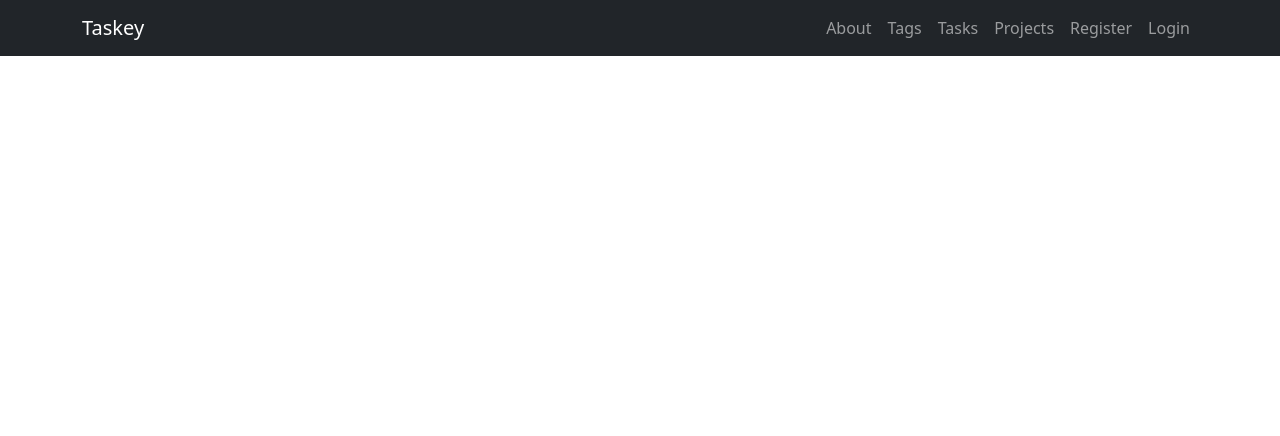
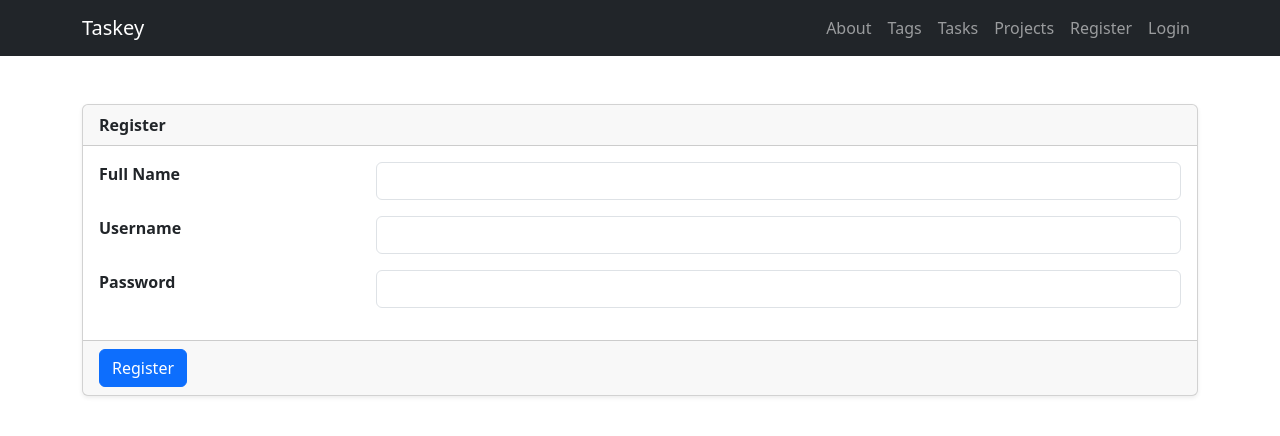
Before and after one commit to LukasBooCode/taskey, a PHP site: page /register in a window 1280 px wide. Shown: the top 436 px of the page. Run offline with PHP 8.4, Linux system fonts and the light colour scheme.

Commit message:
Write twig for register and login pages

```diff
--- a/app/Controllers/UserController.php
+++ b/app/Controllers/UserController.php
@@ -22,7 +22,7 @@ class UserController
         $this->userRepository = $userRepository;
         $this->authService = $authService;
     }
-    public function registerForm(Request $request): Response
+    public function registerForm(): Response
     {
         return $this->responseFactory->view('users/register.html.twig');
     }
@@ -30,7 +30,7 @@ class UserController
     {
         return $this->responseFactory->redirect('/');
     }
-    public function loginForm(Request $request): Response
+    public function loginForm(): Response
     {
         return $this->responseFactory->view('users/login.html.twig');
     }
--- a/app/views/users/register.html.twig
+++ b/app/views/users/register.html.twig
@@ -1,5 +1,30 @@
 {% extends "users/base.twig" %}
 
 {% block content %}
+    <form method="POST" action="/register">
+        <div class="card shadow-sm">
+            <div class="card-header">
+                <strong>Register</strong>
+            </div>
 
+            <div class="card-body">
+                <div class="row mb-3">
+                    <div class="col-sm-3 fw-bold"><label for="full-name">Full Name</label></div>
+                    <div class="col-sm-9"><input type="text" id="full-name" name="full-name" class="form-control"></div>
+                </div>
+                <div class="row mb-3">
+                    <div class="col-sm-3 fw-bold"><label for="username">Username</label></div>
+                    <div class="col-sm-9"><input type="text" id="username" name="username" class="form-control"></div>
+                </div>
+                <div class="row mb-3">
+                    <div class="col-sm-3 fw-bold"><label for="password">Password</label></div>
+                    <div class="col-sm-9"><input type="password" id="password" name="password" class="form-control"></div>
+                </div>
+            </div>
+
+            <div class="card-footer d-flex gap-2">
+                <input type="submit" value="Register" class="btn btn-primary">
+            </div>
+        </div>
+    </form>
 {% endblock %}
```
Also changed, not shown: app/views/users/login.html.twig (+22 -0 lines).
